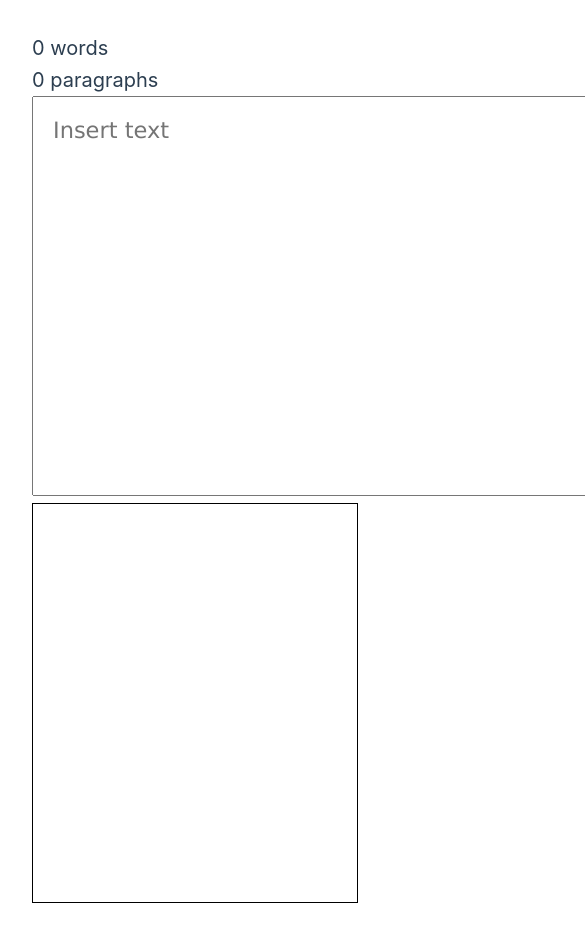
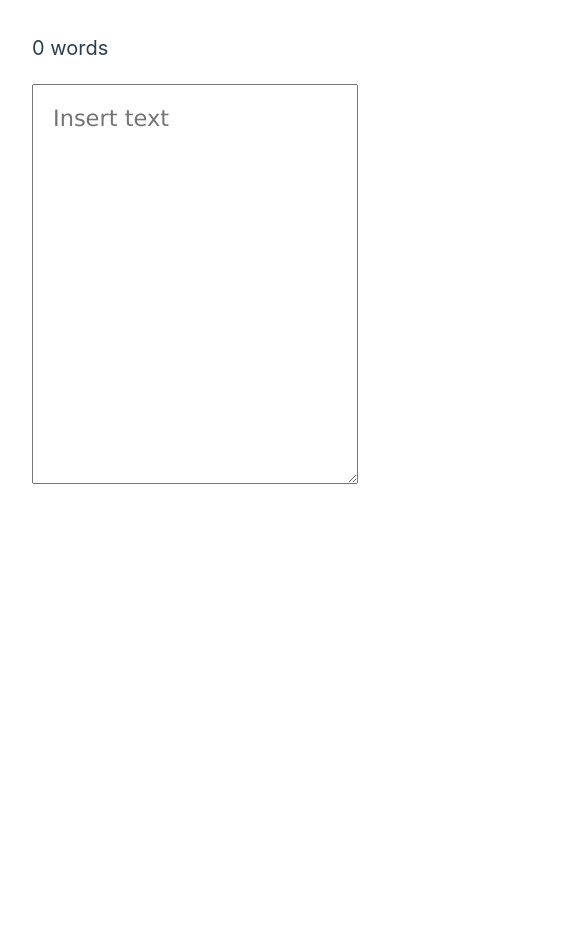
Before and after one commit to TheRabbit42/fic-check, a Vue app: page / in a window 390 px wide. Shown: the top 935 px of the page, 585 px wide, since content can reach past the window. After the commit the page ends 844 px from the top, so only its background shows below. Built offline with nearby package versions, Linux system fonts and the light colour scheme.

Commit message:
Improving mobile display

```diff
--- a/src/App.vue
+++ b/src/App.vue
@@ -231,7 +231,6 @@ function stripHtml(text) {
 <template>
   <div class="output">
     <p>{{ wordCount }} words</p>
-    <p>{{ paragraphCount }} paragraphs</p>
     <p v-for="msg in state.messages" :class="classForMessage(msg)">
       <a :href="msg.href">{{ msg.text }}</a>
     </p>
--- a/src/assets/main.css
+++ b/src/assets/main.css
@@ -39,6 +39,12 @@ a,
   font: 150%  'Lucida Grande','Lucida Sans Unicode',Verdana,Helvetica,sans-serif,'GNU Unifont';
 }
 
+@media screen and (max-width: 800px) {
+  .rendered {
+    display: none;
+  }
+}
+
 .rendered p {
   margin: 1.286em auto;
 }
@@ -46,6 +52,7 @@ a,
 textarea {
   padding: 20px;
   width: 800px;
+  max-width: 100%;
   height: 400px;
   line-height: 50px;
   color: rgb(42, 42, 42);
@@ -64,6 +71,7 @@ button {
 
 .output {
   font-size: 20px;
+  margin-bottom: 20px;
 }
 
 .success {
```
